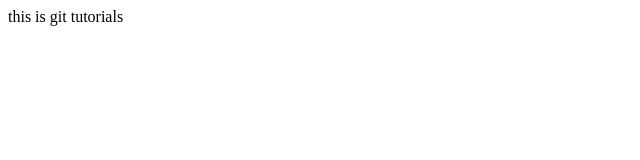
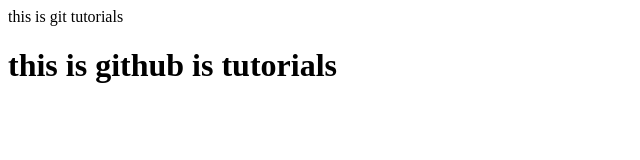
Before and after one commit to CHANDANMCA/SpringBootProductCrud, a plain HTML site: page index.html in a window 1280 px wide. Shown: the whole page, without its empty margins (0-640 px from the left). Drawn offline with Linux system fonts and the light colour scheme.

Commit message:
modified index.html

```diff
--- a/index.html
+++ b/index.html
@@ -3,6 +3,8 @@
 </head>
 <body>
 <p>this is git tutorials</p>
+<h1>this is github is tutorials<h1>
+
 </body>
 
 </html>
```
